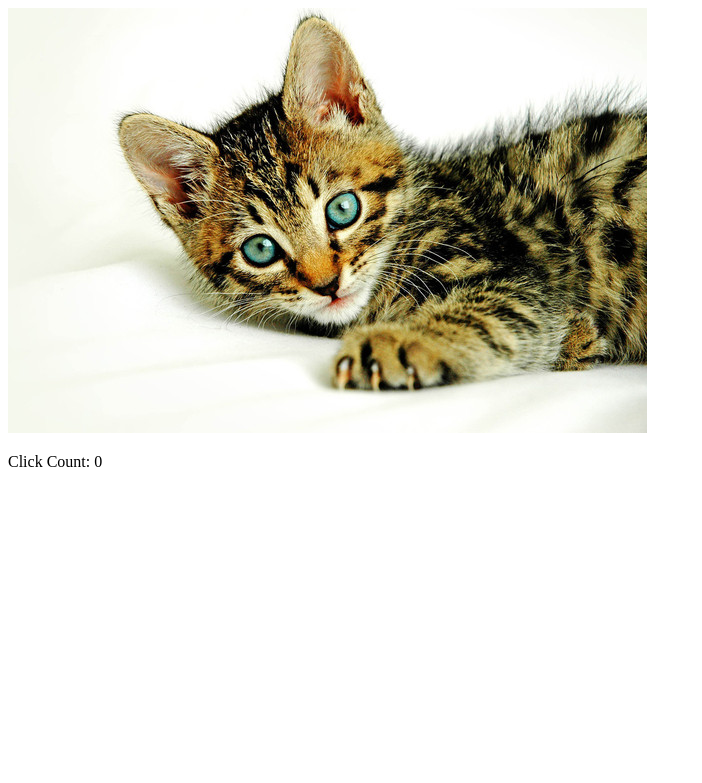
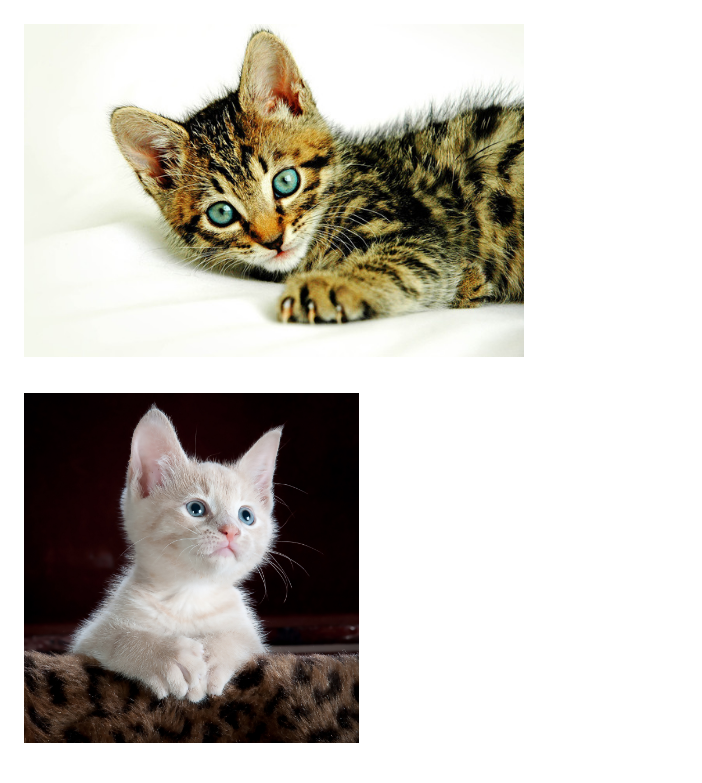
Before and after one commit to EarnWings/udacity-cat-clicker, a plain HTML site: page index.html in a window 1280 px wide. Shown: the whole page, without its empty margins (0-702 px from the left). Drawn offline with Linux system fonts and the light colour scheme.

Commit message:
added new cat picture and updated click listener

```diff
--- a/css/styles.css
+++ b/css/styles.css
@@ -2,5 +2,7 @@ body {
 	width: 100%;
 }
 img {
-	margin: auto;
+	margin: 1em;
+	max-width: 500px;
+	max-height: 350px;
 }
--- a/index.html
+++ b/index.html
@@ -8,11 +8,14 @@
 		<link rel="stylesheet" href="css/styles.css">
 	</head>
 	<body>
-		<div id="cat">
-			<img src="img/playful-kitten.jpg" alt="playful kitten" />
+		<div class="cat">
+			<img src="img/playful-kitten.jpg" alt="playful kitten" /><!-- source:  -->
+		</div>
+		<div class="cat">
+			<img src="img/animal-cat-cute.jpg" alt="cute white kitten" /><!-- source: https://www.pexels.com/photo/animal-pet-cute-kitten-45201/ -->
 		</div>
 
-		<p id="counter">Click Count: 0</p>
+		<p id="counter"></p>
 
 		<script src="scripts/scripts.js"></script>
 	</body>
--- a/scripts/scripts.js
+++ b/scripts/scripts.js
@@ -1,12 +1,16 @@
 //define cat to be clicked
-const cat = document.getElementById('cat');
+const cats = document.getElementsByClassName('cat');
+//define cat names in array
+const catNames = ['Meowster', 'Claws']
 
-//numClicks is the counter that will increment when cat is clicked
+//numClicks is the counter that will increment when a cat is clicked
 let numClicks = 0;
 
-//this is the event listener for a click on the #cat element
-cat.addEventListener('click', function(event) {
-	numClicks++;
-	document.getElementById('counter').innerText = 'Click Count: ' + numClicks;
-	console.log(numClicks);
-});
+//this is the event listener for a click on any .cat element
+for (c=0; c<cats.length; c++) {
+	cats[c].addEventListener('click', function(event) {
+		numClicks++;
+		document.getElementById('counter').innerText = 'Click Count: ' + numClicks;
+
+	});
+}
```
Also changed, not shown: img/animal-cat-cute.jpg (added).
